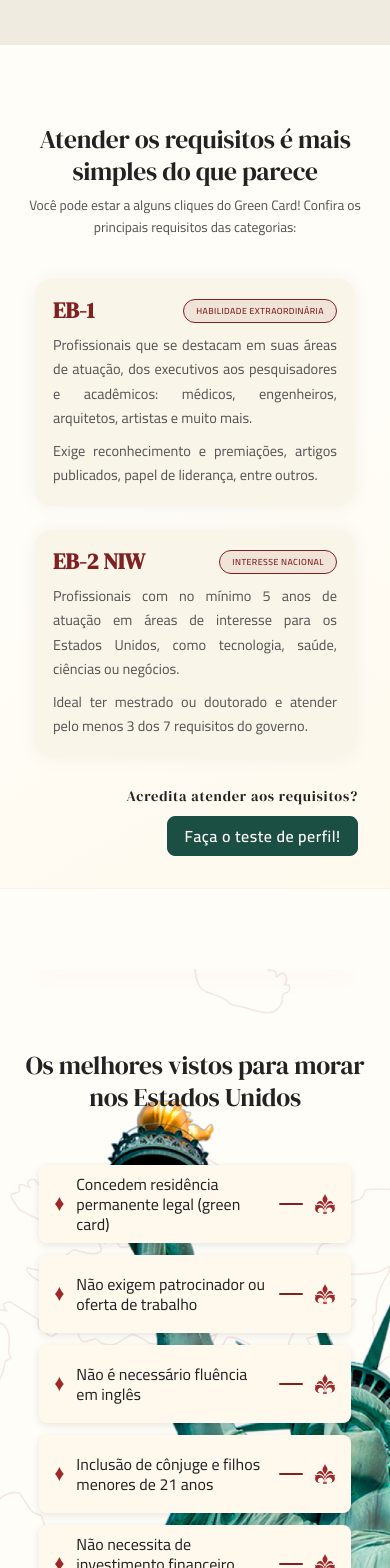
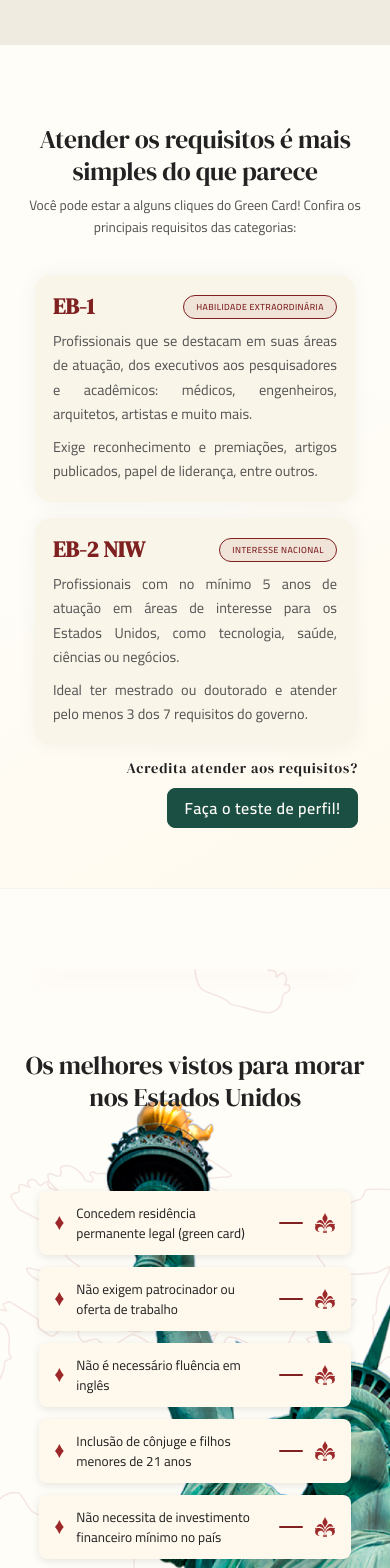
Before and after one commit to eritonLongui/Visto-Americano---next.js, a Next.js app: page / in a window 390 px wide. Shown: the part 800-2368 px from the top of the page. Built offline with nearby package versions, Linux system fonts and the light colour scheme; grey boxes are pictures that could not be loaded.

Commit message:
Ajustes responsividade mobile

```diff
--- a/src/app/globals.css
+++ b/src/app/globals.css
@@ -202,7 +202,7 @@ button {
   box-shadow: 0 -10px 40px rgba(0, 0, 0, 0.05);
 }
 
-@media (max-height: 699px) { /* Ajustes de responsividade em notebooks com telas menores */
+@media (min-width: 1200px) and (max-height: 699px) { /* Ajustes de responsividade em notebooks com telas menores */
   h1 {
     font-size: 3.2rem !important;
   }
--- a/src/components/About/About.css
+++ b/src/components/About/About.css
@@ -271,11 +271,17 @@
 @media (max-width: 437px) {
     .about__card {
         padding-top: 0;
+        padding-bottom: 0.8rem;
+    }
+
+    .about__card img {
+        height: 80px;
+        width: 80px;
     }
 
     .about__description {
         font-size: 0.9rem;
-        line-height: 1.3rem;
+        line-height: 1.2rem;
     }
 
 
--- a/src/components/Partnership/Partnership.css
+++ b/src/components/Partnership/Partnership.css
@@ -232,7 +232,8 @@
   }
 
   .partnership__benefit {
-    font-size: 1rem;
+    font-size: 0.84rem;
+    height: 4rem;
     padding: 8px 16px;
     gap: 12px;
   }
--- a/src/components/VisaTypes/VisaTypes.css
+++ b/src/components/VisaTypes/VisaTypes.css
@@ -379,7 +379,7 @@
 
 @media (max-width: 448px) {
   .visa-types__container {
-    gap: 16px;
+    gap: 12px;
   }
 
   .visa-types__title {
@@ -388,6 +388,10 @@
 
   .visa-types__description {
     font-size: 0.85rem;
+  }
+
+  .visa-types__grid {
+    gap: 1rem;
   }
 
   .visa-types__card {
@@ -404,7 +408,7 @@
   }
 
   .visa-types__footer {
-    margin-top: 12px;
+    margin-top: 0;
     margin-right: 8px;
     flex-direction: column;
     align-items: end;
```
